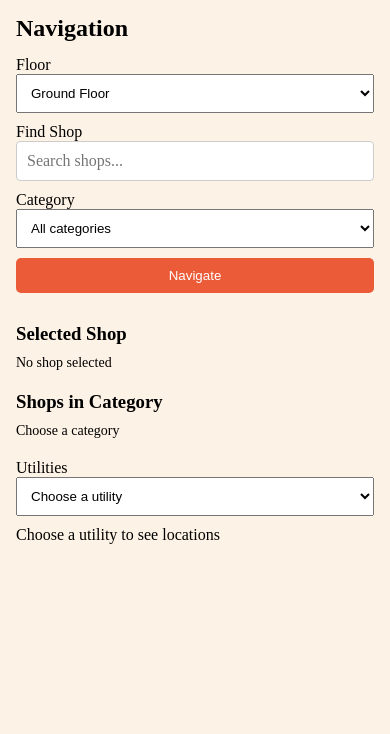
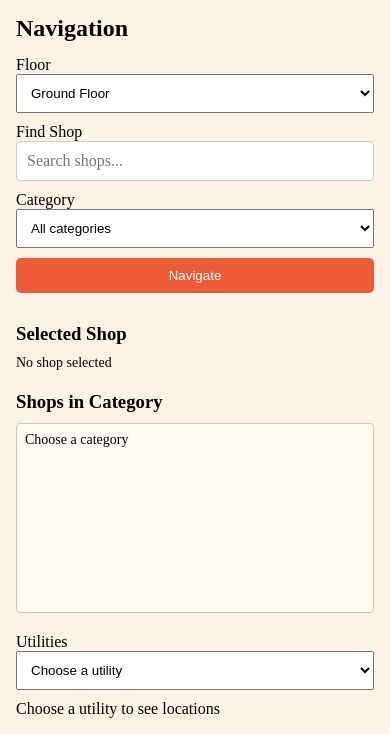
Before and after one commit to alishadaym/P1-Intern-Project, a Flask app: page / in a window 390 px wide. Shown: the part 313-1047 px from the top of the page. Before the commit the page ends 857 px from the top, so only its background shows below. Run offline with Flask 3, Linux system fonts and the light colour scheme; data that the repository does not hold is empty.

Commit message:
put scrollable container for shops category

```diff
--- a/static/css/style.css
+++ b/static/css/style.css
@@ -133,6 +133,38 @@ main {
 
 .category-shops-section {
     margin-top: 30px;
+}
+
+#category-shop-list {
+    height: 220px;
+    max-height: 220px;
+    overflow-y: auto;
+    padding: 8px;
+    border: 1px solid #d8c5b0;
+    border-radius: 4px;
+    background: #fffaf4;
+}
+
+#category-shop-list .category-shop-item {
+    display: block;
+    width: 100%;
+    min-height: 44px;
+    margin-bottom: 6px;
+    padding: 8px 10px;
+    border: 1px solid #d8c5b0;
+    border-radius: 4px;
+    background: white;
+    color: #3d3029;
+    text-align: left;
+    cursor: pointer;
+}
+
+#category-shop-list .category-shop-item:last-child {
+    margin-bottom: 0;
+}
+
+#category-shop-list .category-shop-item:hover {
+    background: #f8dfc8;
 }
 
 .utility-section {
@@ -554,6 +586,11 @@ main {
         background: #f8dfc8;
     }
 
+    #category-shop-list {
+        height: 190px;
+        max-height: 190px;
+    }
+
     .shop-suggestions li {
         min-height: 44px;
         padding: 12px 10px;
```
